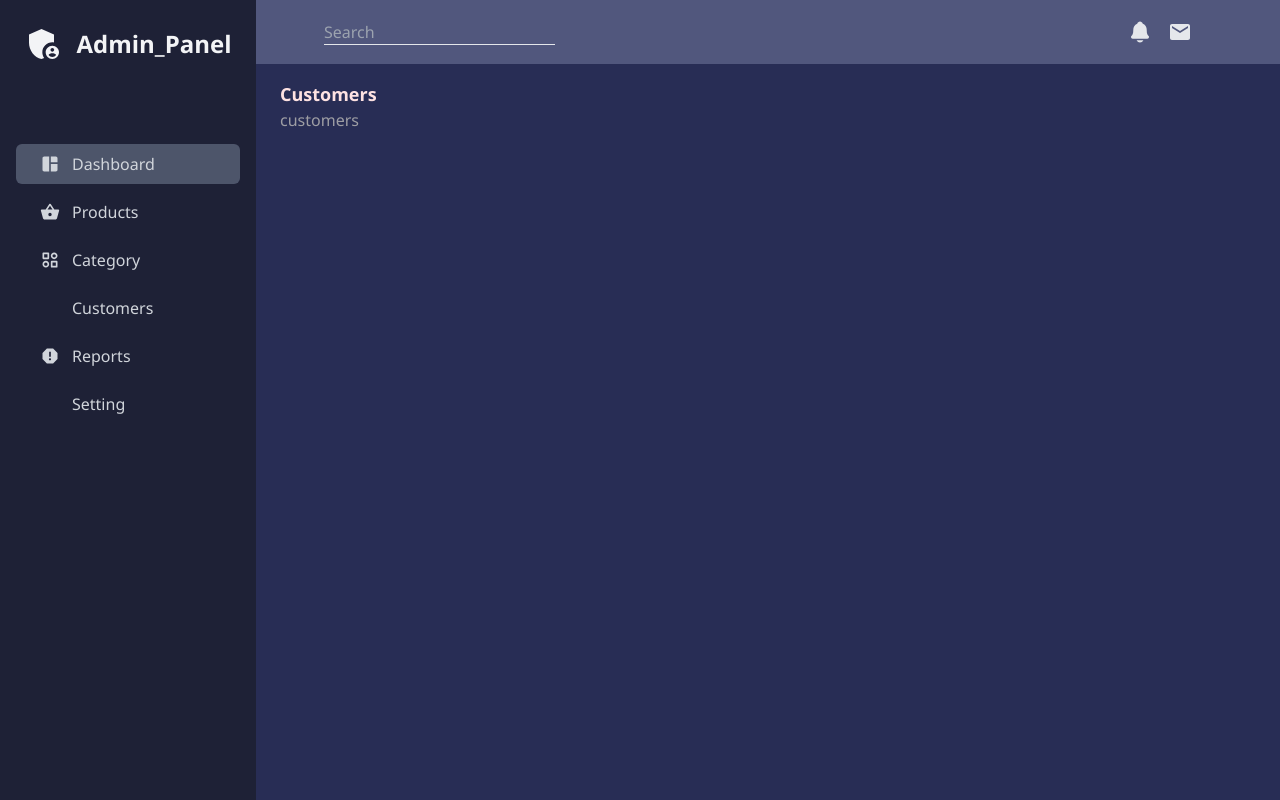
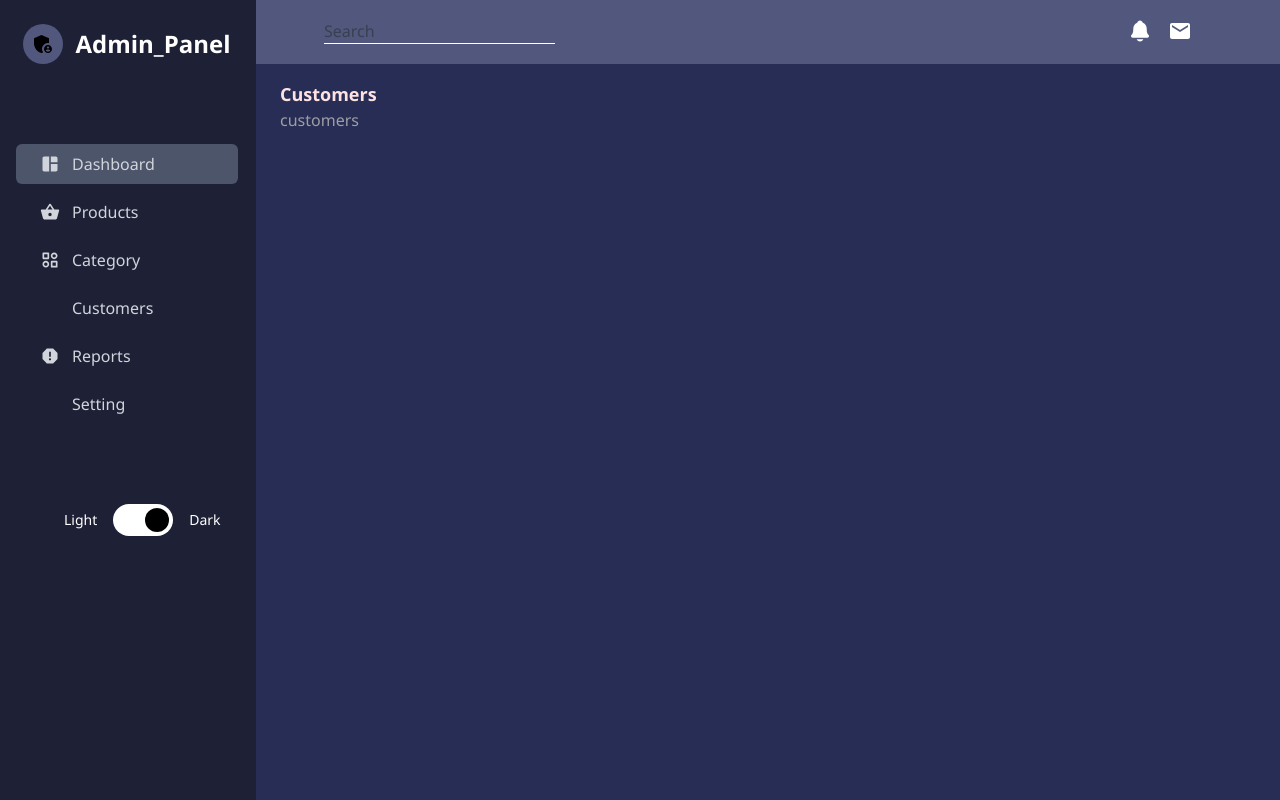
Before and after one commit to Swadeshit27/Admin-panel-frontend, a React (Vite) app: page /customers in a window 1280 px wide. Built offline with nearby package versions, Linux system fonts and the light colour scheme; some icons are missing; the HTML template or start-up script is replaced by a standard one.

Commit message:
Added the dark mode functionality

```diff
--- a/src/App.jsx
+++ b/src/App.jsx
@@ -1,15 +1,23 @@
+import {  useState } from "react";
 import MainContent from "./Components/MainContent";
 import Sidebar from "./Components/Sidebar";
 import TopBar from "./Components/TopBar";
 
+
 const App = () => {
+  const [darkMode, setDarkMode] = useState(true);
+
+  const toggleDarkMode = () =>{
+    setDarkMode(!darkMode);
+  }
+
   return (
-    <div className="w-full h-screen flex flex-wrap">
+    <div className={`w-full h-screen flex flex-wrap ${darkMode ? "dark" : ''}`}>
       <div className="w-[20%]">
-        <Sidebar />
+        <Sidebar darkMode={darkMode} toggleDarkMode={toggleDarkMode}/>
       </div>
       <div className="w-[80%] relative">
-        <TopBar />
+        <TopBar darkMode={darkMode}/>
         <MainContent />
       </div>
     </div>
--- a/src/Components/Layout.jsx
+++ b/src/Components/Layout.jsx
@@ -1,7 +1,7 @@
 const Layout = ({ children, header }) => {
   return (
     <div className="w-full h-full  pt-20 px-6">
-      <h1 className="font-semibold text-red-100 text-lg capitalize">
+      <h1 className="font-semibold dark:text-red-100 text-lg capitalize text-black">
         {header}
       </h1>
       {children}
--- a/src/Components/MainContent.jsx
+++ b/src/Components/MainContent.jsx
@@ -10,7 +10,7 @@ import Products from "../pages/Products"
 
 const MainContent = () => {
     return (
-        <div className=" w-full h-full bg-[#282d55] absolute top-0 overflow-y-scroll">
+        <div className=" w-full h-full bg-neutral-100 dark:bg-[#282d55] absolute top-0 overflow-y-scroll">
             <Routes>
                 <Route path={'/'} element={<Dashboard/>} />
                 <Route path={'/products'} element={<Products />} />
--- a/src/Components/Sidebar.jsx
+++ b/src/Components/Sidebar.jsx
@@ -48,20 +48,28 @@ const ListItems = [
   },
 ];
 
-const Sidebar = () => {
+const Sidebar = ({darkMode, toggleDarkMode}) => {
+
   return (
-    <div className="w-full h-full bg-[#1e2136] ">
+    <div className="w-full h-full bg-white dark:bg-[#1e2136] border-r-2 border-gray-600 dark:border-[#1e2136] ">
       <div className="flex items-center justify-center text-gray-100 pt-6">
-        <MdAdminPanelSettings size={40} />
-        <h1 className="text-2xl font-semibold ms-3">Admin_Panel</h1>
+        <MdAdminPanelSettings size={40}
+        style={{
+          backgroundColor: darkMode ? '#51577d':'#2c2f48' , // Dark and light mode background color
+          color: darkMode ? '#000000':'#ffffff' , // Dark and light mode text (fill) color
+          borderRadius: '50%', // Optional: Round the icon if needed
+          padding: '8px', // Optional: Add padding to the icon
+        }}
+        />
+        <h1 className="text-2xl font-semibold ms-3 text-black dark:text-white">Admin_Panel</h1>
       </div>
       <ul className="my-20 px-4">
         {ListItems.map((item, i) => (
           <Link
             to={item.link}
             key={i}
-            className={`flex items-center  font-medium  text-gray-300 ${
-              item.active && "bg-slate-400/40"
+            className={`flex items-center  font-medium  text-gray-700 dark:text-gray-300 ${
+              item.active && "bg-slate-600/40 dark:bg-slate-400/40"
             } py-2 ps-6 my-2 cursor-pointer rounded-md`}
           >
             {item.icon}
@@ -69,6 +77,33 @@ const Sidebar = () => {
           </Link>
         ))}
       </ul>
+      <div className="relative left-16">
+      <label className='themeSwitcherTwo relative inline-flex cursor-pointer select-none items-center'>
+        <input
+          type='checkbox'
+          checked={darkMode}
+          onChange={toggleDarkMode}
+          className='sr-only'
+        />
+        <span className={`label flex items-center text-sm font-medium ${darkMode ? 'dark:text-white' : 'text-black'}`}>
+          Light
+        </span>
+        <span
+          className={`slider mx-4 flex h-8 w-[60px] items-center rounded-full p-1 duration-200 ${
+            darkMode ? 'bg-[#FFFFFF]' : 'bg-[#000000]'
+          }`}
+        >
+          <span
+            className={`dot h-6 w-6 rounded-full bg-white dark:bg-black  duration-200 ${
+              darkMode ? 'translate-x-[28px]' : ''
+            }`}
+          ></span>
+        </span>
+        <span className={`label flex items-center text-sm font-medium ${darkMode ? 'dark:text-white' : 'text-black'}`}>
+          Dark
+        </span>
+      </label>
+    </div>
     </div>
   );
 };
--- a/src/Components/TopBar.jsx
+++ b/src/Components/TopBar.jsx
@@ -3,17 +3,37 @@ import { IoNotifications } from "react-icons/io5";
 import { MdEmail } from "react-icons/md";
 
 
-function TopBar() {
+function TopBar({darkMode}) {
+    const inputStyles = {
+        borderBottomColor: darkMode ? '#ffffff' : '#000000', // Dark and light mode border color
+      };
     return (
-        <div className="fixed top-0 w-[80%] z-50 h-16 bg-[#51577d] px-10 flex justify-between items-center">
+        <div className="fixed top-0 w-[80%] z-50 h-16 bg-white dark:bg-[#51577d] px-10 flex justify-between items-center border-b-2 border-gray-600 dark:border-[#51577d]">
             <div className="flex items-center  text-gray-200">
-                <FaMagnifyingGlass size={20} />
-                <input type="text" placeholder="Search" className="ms-2 bg-transparent border-b outline-none" />
+                <FaMagnifyingGlass size={20}
+                style={{
+                    color: darkMode ? '#ffffff':'#000000' , // Dark and light mode text (fill) color
+                  }}
+                />
+                <input type="text" placeholder="Search" className="ms-2 border-b outline-none dark:bg-transparent placeholder-gray-700 text-black dark:text-white"
+                style={inputStyles}/>
             </div>
             <div className="flex text-2xl text-gray-200">
-                <IoNotifications className="cursor-pointer mx-2" />
-                <MdEmail className="cursor-pointer mx-2" />
-                <FaCircleUser className="cursor-pointer mx-2" />
+                <IoNotifications className="cursor-pointer mx-2"
+                style={{
+                    color: darkMode ? '#ffffff':'#000000' , // Dark and light mode text (fill) color
+                  }}
+                />
+                <MdEmail className="cursor-pointer mx-2"
+                style={{
+                    color: darkMode ? '#ffffff':'#000000' , // Dark and light mode text (fill) color
+                  }}
+                />
+                <FaCircleUser className="cursor-pointer mx-2"
+                style={{
+                    color: darkMode ? '#ffffff':'#000000' , // Dark and light mode text (fill) color
+                  }}
+                />
             </div>
         </div>
     )
--- a/tailwind.config.js
+++ b/tailwind.config.js
@@ -5,4 +5,5 @@ export default {
     extend: {},
   },
   plugins: [],
+  darkMode:"class",
 };
```
Also changed, not shown: 1 other file (tests, documents, lock files or other folders).
